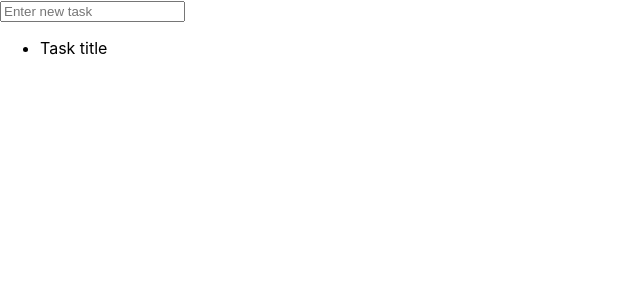
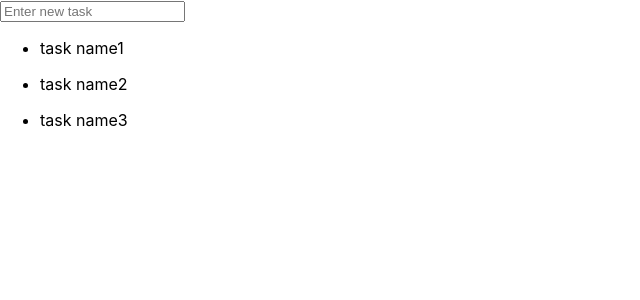
Before and after one commit to jan-grasewicz/todo-app, a React (Create React App) app: page / in a window 1280 px wide. Shown: the top 300 px of the page, without its empty margins (0-640 px from the left). Built offline with nearby package versions, Linux system fonts and the light colour scheme; the HTML template or start-up script is replaced by a standard one.

Commit message:
display tasks from json file

```diff
--- a/src/components/ToDoApp/TaskListItem.js
+++ b/src/components/ToDoApp/TaskListItem.js
@@ -3,9 +3,10 @@ import './index.css'
 
 class TaskListItem extends Component{
     render(){
+        const{id,name}=this.props.task
         return(
-            <li>
-                <p>Task title</p>
+            <li key={id}>
+                <p>{name}</p>
             </li>
         )
     }
--- a/src/components/ToDoApp/ToDoApp.js
+++ b/src/components/ToDoApp/ToDoApp.js
@@ -3,14 +3,18 @@ import AddTaskForm from './AddTaskForm'
 import TaskListItem from './TaskListItem'
 
 import './index.css'
+import data from './tasks.json'
 
-class ToDoApp extends Component{
-    render(){
-        return(
+class ToDoApp extends Component {
+    render() {
+        return (
             <div>
                 <AddTaskForm />
                 <ul>
-                    <TaskListItem />
+                    {data.tasks.map(task =>
+                        <TaskListItem task={task} />
+                    )
+                    }
                 </ul>
             </div>
         )
--- a/src/components/ToDoApp/tasks.json
+++ b/src/components/ToDoApp/tasks.json
@@ -0,0 +1,22 @@
+{
+    "tasks":[
+        {
+            "id":1,
+            "name":"task name1",
+            "status":"todo",
+            "parent":"tasks"
+        },
+        {
+            "id":2,
+            "name":"task name2",
+            "status":"inprogress",
+            "parent":"tasks"
+        },
+        {
+            "id":3,
+            "name":"task name3",
+            "status":"done",
+            "parent":"tasks"
+        }
+    ]
+}
```
